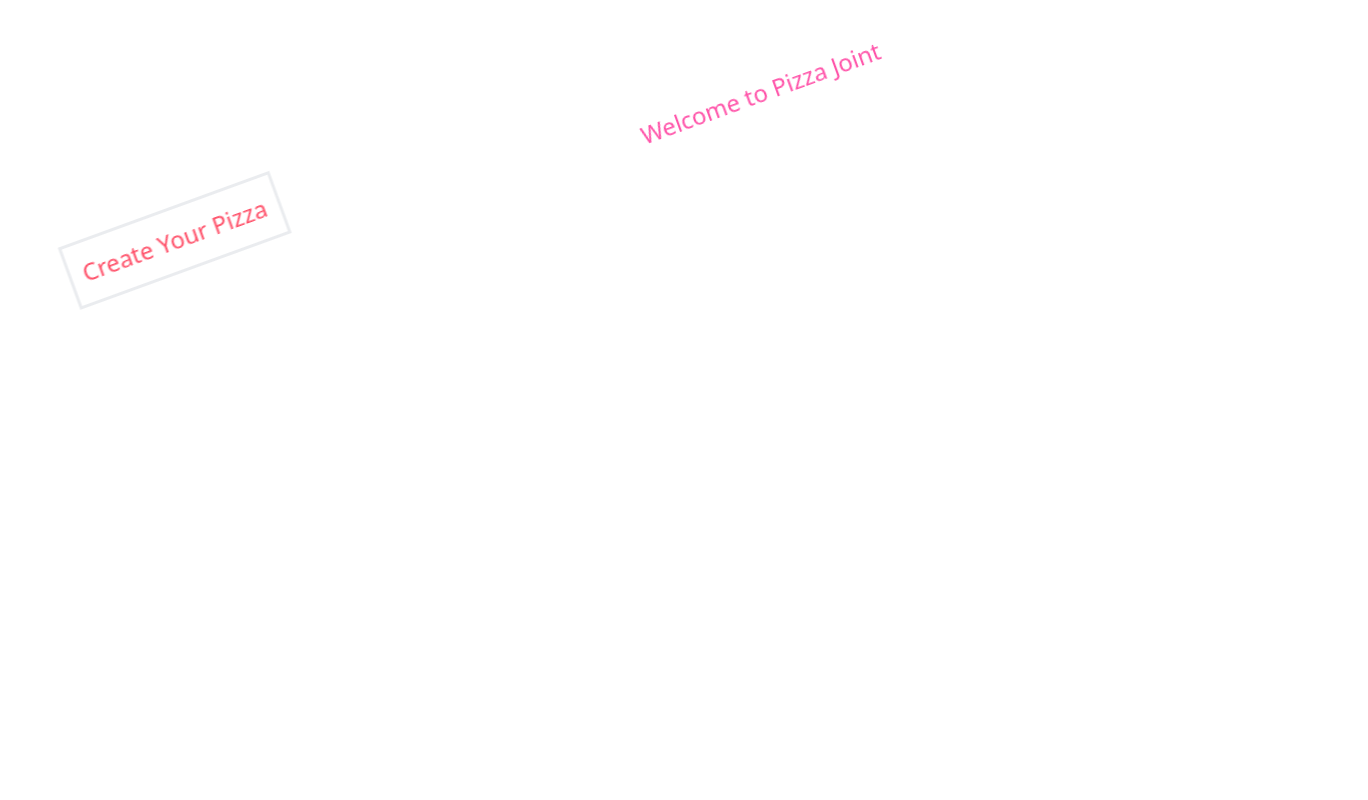
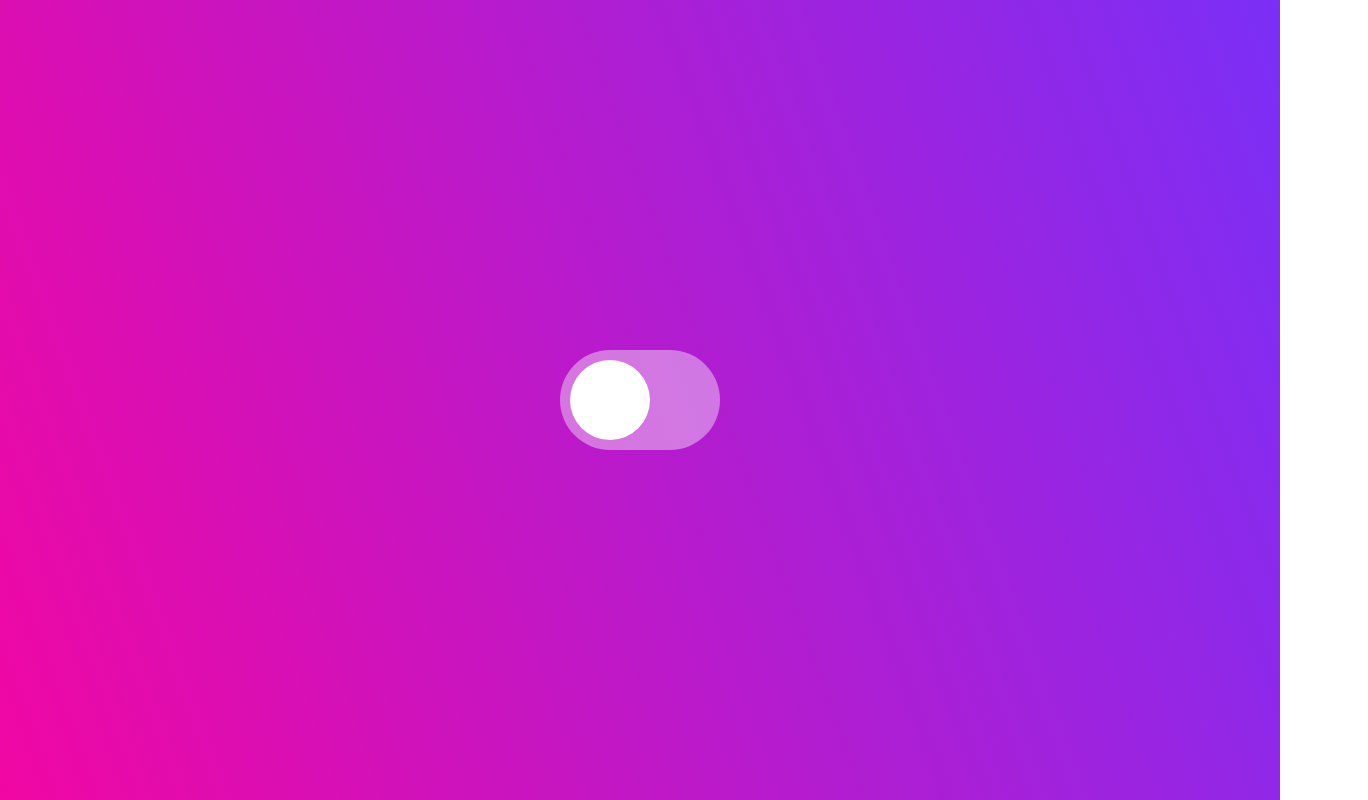
Before and after one commit to Nishan9t/react-components, a React (Create React App) app: page / in a window 1280 px wide. Shown: the whole page, 1368 px wide, since content can reach past the window. Built offline with nearby package versions, Linux system fonts and the light colour scheme.

Commit message:
toggle with css and framer layout motion is created

```diff
--- a/src/App.css
+++ b/src/App.css
@@ -1,38 +1,45 @@
+html,
+body {
+  min-height: 100vh;
+  padding: 0;
+  margin: 0;
+}
+
+* {
+  box-sizing: border-box;
+}
+
+body {
+  background: linear-gradient(250deg, #7b2ff7, #f107a3);
+  background-repeat: no-repeat;
+  display: flex;
+  justify-content: center;
+  align-items: center;
+}
+
 .App {
+  font-family: sans-serif;
   text-align: center;
 }
 
-.App-logo {
-  height: 40vmin;
-  pointer-events: none;
+.switch {
+  width: 160px;
+  height: 100px;
+  background-color: rgba(255, 255, 255, 0.4);
+  display: flex;
+  justify-content: flex-start;
+  border-radius: 50px;
+  padding: 10px;
+  cursor: pointer;
 }
 
-@media (prefers-reduced-motion: no-preference) {
-  .App-logo {
-    animation: App-logo-spin infinite 20s linear;
-  }
+.switch[data-isOn="true"] {
+  justify-content: flex-end;
 }
 
-.App-header {
-  background-color: #282c34;
-  min-height: 100vh;
-  display: flex;
-  flex-direction: column;
-  align-items: center;
-  justify-content: center;
-  font-size: calc(10px + 2vmin);
-  color: white;
+.handle {
+  width: 80px;
+  height: 80px;
+  background-color: white;
+  border-radius: 40px;
 }
-
-.App-link {
-  color: #61dafb;
-}
-
-@keyframes App-logo-spin {
-  from {
-    transform: rotate(0deg);
-  }
-  to {
-    transform: rotate(360deg);
-  }
-}
--- a/src/components/Framermotion.jsx
+++ b/src/components/Framermotion.jsx
@@ -1,33 +1,23 @@
-import React from 'react'
+import React, { useState } from 'react'
 import { motion } from 'framer-motion'
+import "../App.css"
 
 export default function Framermotion() {
-  return (
-    <motion.div className='my-auto items-center'
-    animate={{
-        marginTop:16,
-        opacity:0.8,
-        rotateZ: -20
-    }}>
-    <motion.h1 className='text-center text-2xl '
-     animate={
-        {
-            fontSize:200,
-            color:'#ff2994',
-            x:100,
-            y:100
-        }
-    }>
-        Welcome to Pizza Joint
-    </motion.h1>
-    <motion.button className=' border-2  p-2 ml-16'
-    animate={{
-        scale:1.5,
-        color:'#ff2342'
-    }} >
-        Create Your Pizza
-    </motion.button>
+    const [isOn, setIsOn] = useState(false);
 
-    </motion.div>
-  )
+    const toggleSwitch = () => setIsOn(!isOn);
+    const spring = {
+        type: "spring",
+        stiffness: 700,
+        damping: 30
+      };
+
+    return (
+      <div className="switch" data-isOn={isOn} onClick={toggleSwitch}>
+        <motion.div className="handle" layout transition={spring} />
+      </div>
+    );
+
+
+
 }
```
